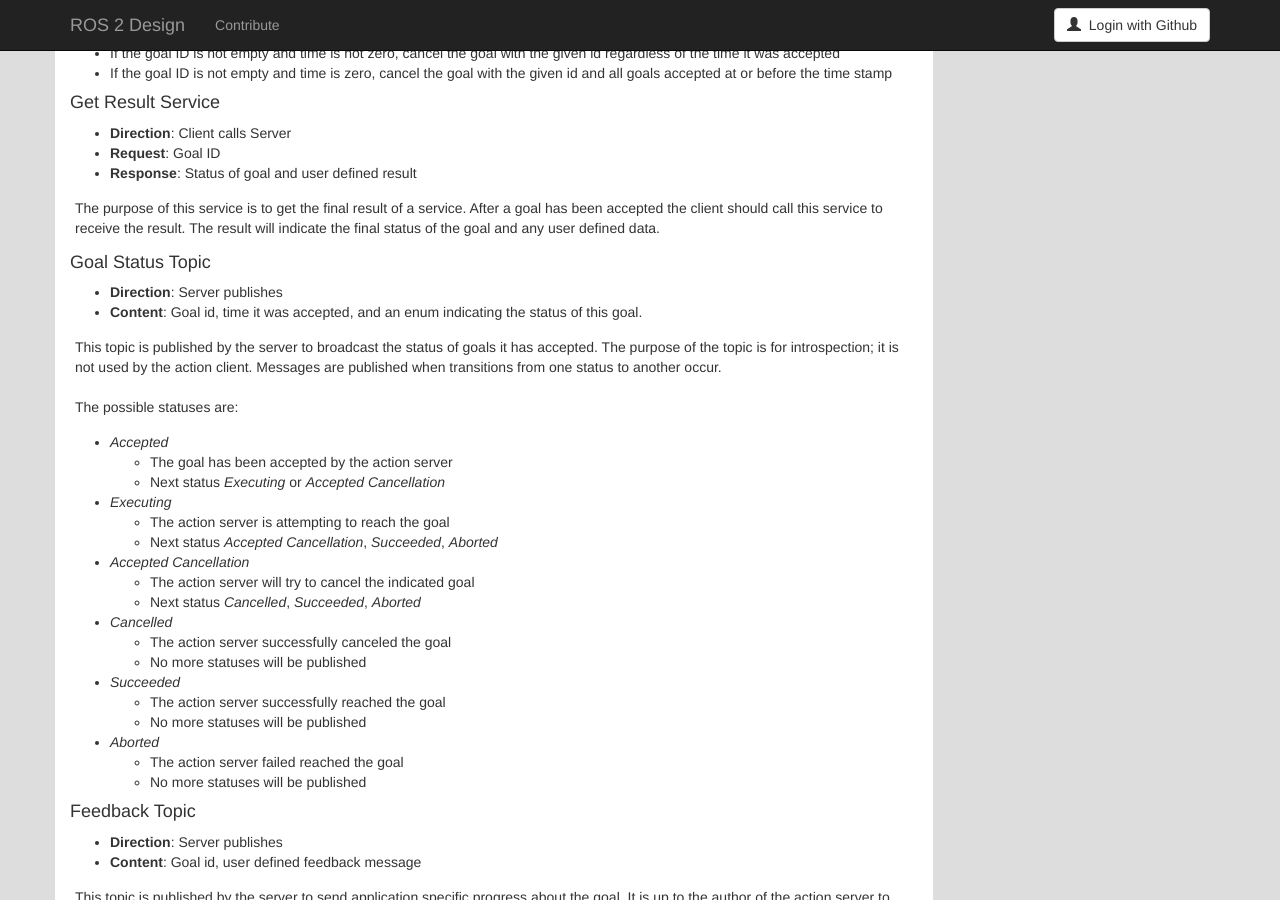
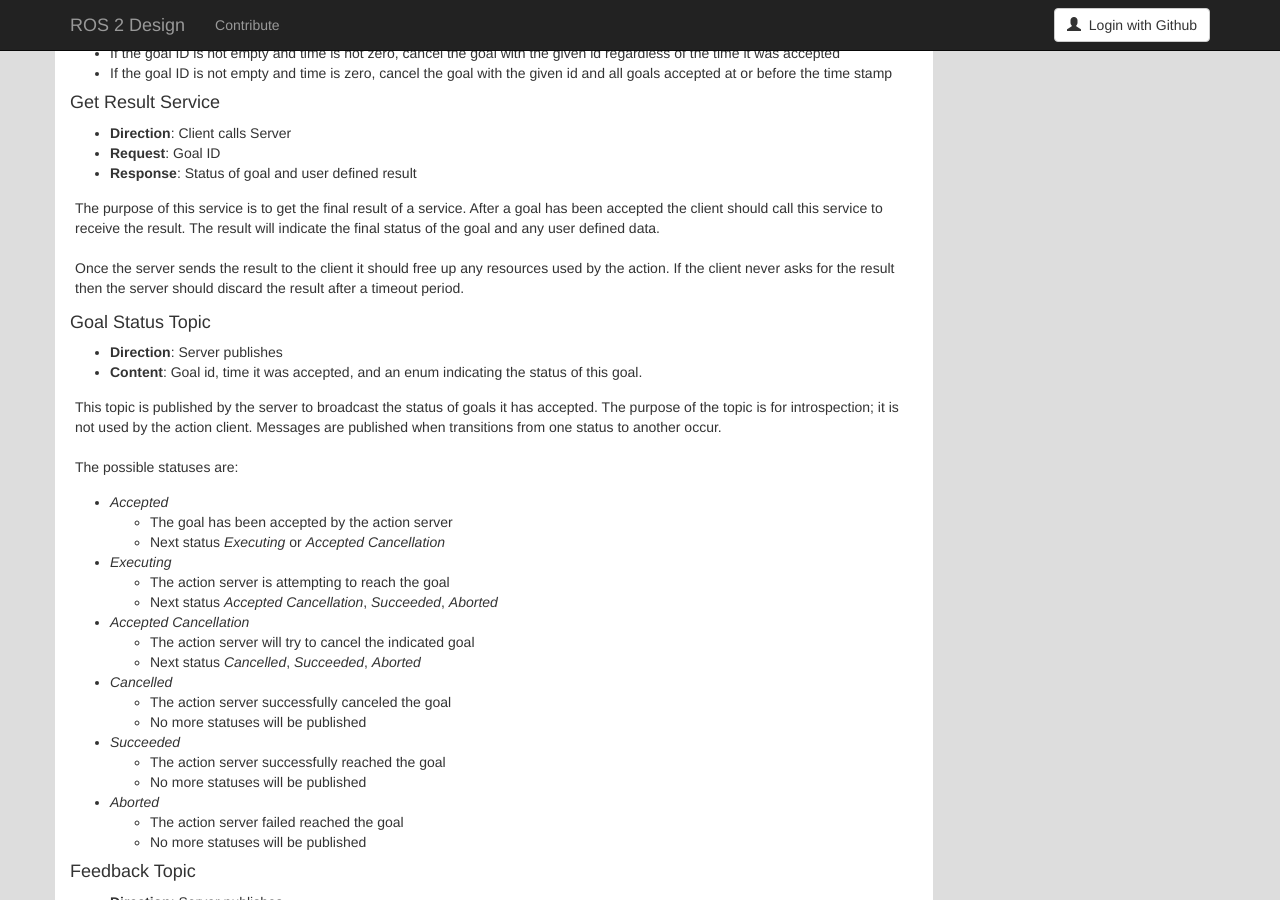
Before and after one commit to ros2/design, a Jekyll site: the page built from articles/actions.md, in a window 1280 px wide and 900 px high, scrolled down 4904 px. Built offline with Jekyll 4.4.1, drawn with Linux system fonts in a browser that asks for light colours; nearby versions of some CDN libraries.

Commit message:
Server discards result after giving it to the client

```diff
--- a/articles/actions.md
+++ b/articles/actions.md
@@ -299,6 +299,9 @@ The purpose of this service is to get the final result of a service.
 After a goal has been accepted the client should call this service to receive the result.
 The result will indicate the final status of the goal and any user defined data.
 
+Once the server sends the result to the client it should free up any resources used by the action.
+If the client never asks for the result then the server should discard the result after a timeout period.
+
 #### Goal Status Topic
 
 * **Direction**: Server publishes
```
